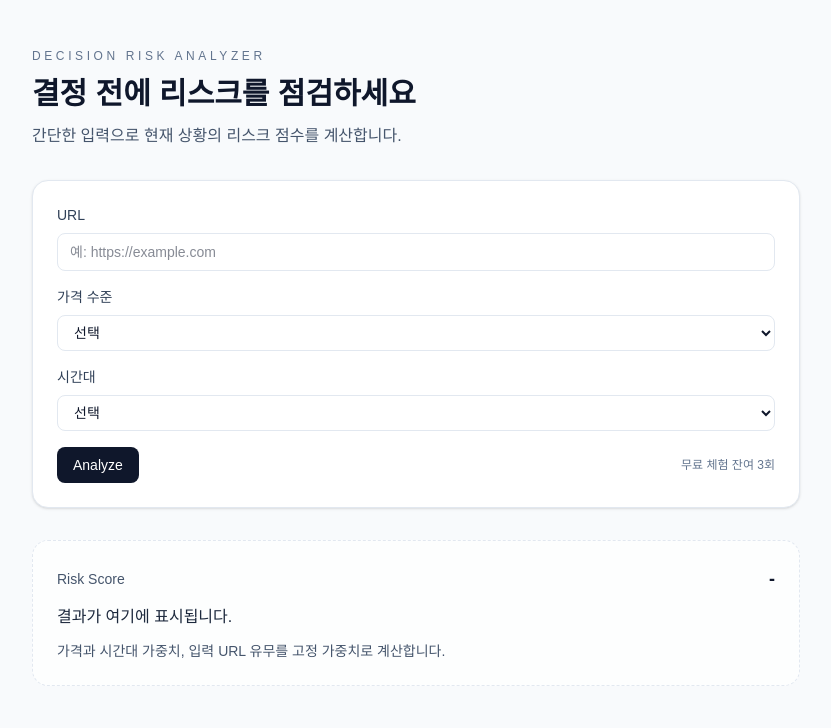
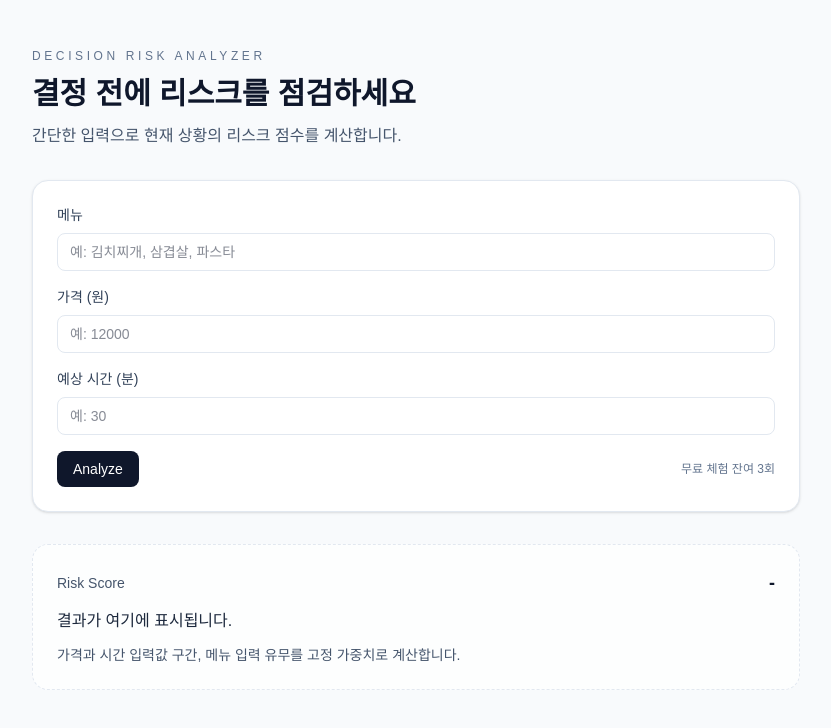
Before and after one commit to chohyunwoo/Decision_Risk_Analyzer, a Next.js app in the folder frontend/: page / in a window 1280 px wide. Shown: the top 728 px of the page, without its empty margins (224-1055 px from the left). Built offline with nearby package versions, Linux system fonts and the light colour scheme.

Commit message:
feat: switch to menu-based input

```diff
--- a/frontend/app/page.tsx
+++ b/frontend/app/page.tsx
@@ -2,25 +2,23 @@
 
 import { useEffect, useMemo, useState } from "react";
 
-type PriceLevel = "low" | "mid" | "high" | "";
-type TimeOfDay = "off-peak" | "peak" | "";
-
 const TRIAL_KEY = "dra_trial_count_v1";
 const MAX_TRIALS = 3;
 
-function computeRiskScore(url: string, price: PriceLevel, time: TimeOfDay) {
+function computeRiskScore(menu: string, priceValue: number, timeValue: number) {
   let score = 0;
 
-  if (url.trim().length > 0) {
+  if (menu.trim().length > 0) {
     score += 20;
   }
 
-  if (price === "low") score += 10;
-  if (price === "mid") score += 30;
-  if (price === "high") score += 50;
+  if (priceValue < 10000) score += 10;
+  else if (priceValue < 30000) score += 30;
+  else score += 50;
 
-  if (time === "off-peak") score += 10;
-  if (time === "peak") score += 30;
+  if (timeValue < 20) score += 10;
+  else if (timeValue < 60) score += 20;
+  else score += 30;
 
   return Math.min(score, 100);
 }
@@ -32,9 +30,9 @@ function riskLabel(score: number) {
 }
 
 export default function Home() {
-  const [url, setUrl] = useState("");
-  const [price, setPrice] = useState<PriceLevel>("");
-  const [time, setTime] = useState<TimeOfDay>("");
+  const [menu, setMenu] = useState("");
+  const [price, setPrice] = useState("");
+  const [time, setTime] = useState("");
   const [score, setScore] = useState<number | null>(null);
   const [message, setMessage] = useState("");
   const [trialCount, setTrialCount] = useState(0);
@@ -53,7 +51,7 @@ export default function Home() {
   const handleAnalyze = () => {
     setMessage("");
 
-    if (!url.trim() || !price || !time) {
+    if (!menu.trim() || !price.trim() || !time.trim()) {
       setMessage("모든 항목을 입력해 주세요.");
       return;
     }
@@ -67,7 +65,15 @@ export default function Home() {
     localStorage.setItem(TRIAL_KEY, String(nextCount));
     setTrialCount(nextCount);
 
-    setScore(computeRiskScore(url, price, time));
+    const priceValue = Number.parseInt(price, 10);
+    const timeValue = Number.parseInt(time, 10);
+
+    if (Number.isNaN(priceValue) || Number.isNaN(timeValue)) {
+      setMessage("가격과 시간은 숫자로 입력해 주세요.");
+      return;
+    }
+
+    setScore(computeRiskScore(menu, priceValue, timeValue));
   };
 
   return (
@@ -93,45 +99,40 @@ export default function Home() {
           >
             <div className="grid gap-2">
               <label className="text-sm font-medium text-slate-700">
-                URL
+                메뉴
               </label>
               <input
                 className="rounded-lg border border-slate-200 px-3 py-2 text-sm outline-none transition focus:border-slate-400"
-                placeholder="예: https://example.com"
-                value={url}
-                onChange={(event) => setUrl(event.target.value)}
+                placeholder="예: 김치찌개, 삼겹살, 파스타"
+                value={menu}
+                onChange={(event) => setMenu(event.target.value)}
               />
             </div>
 
             <div className="grid gap-2">
               <label className="text-sm font-medium text-slate-700">
-                가격 수준
+                가격 (원)
               </label>
-              <select
+              <input
                 className="rounded-lg border border-slate-200 px-3 py-2 text-sm outline-none transition focus:border-slate-400"
                 value={price}
-                onChange={(event) => setPrice(event.target.value as PriceLevel)}
-              >
-                <option value="">선택</option>
-                <option value="low">낮음</option>
-                <option value="mid">중간</option>
-                <option value="high">높음</option>
-              </select>
+                onChange={(event) => setPrice(event.target.value)}
+                placeholder="예: 12000"
+                inputMode="numeric"
+              />
             </div>
 
             <div className="grid gap-2">
               <label className="text-sm font-medium text-slate-700">
-                시간대
+                예상 시간 (분)
               </label>
-              <select
+              <input
                 className="rounded-lg border border-slate-200 px-3 py-2 text-sm outline-none transition focus:border-slate-400"
                 value={time}
-                onChange={(event) => setTime(event.target.value as TimeOfDay)}
-              >
-                <option value="">선택</option>
-                <option value="off-peak">비수기</option>
-                <option value="peak">피크</option>
-              </select>
+                onChange={(event) => setTime(event.target.value)}
+                placeholder="예: 30"
+                inputMode="numeric"
+              />
             </div>
 
             <div className="flex flex-col gap-2 sm:flex-row sm:items-center sm:justify-between">
@@ -165,7 +166,7 @@ export default function Home() {
             {score === null ? "결과가 여기에 표시됩니다." : riskLabel(score)}
           </p>
           <p>
-            가격과 시간대 가중치, 입력 URL 유무를 고정 가중치로 계산합니다.
+            가격과 시간 입력값 구간, 메뉴 입력 유무를 고정 가중치로 계산합니다.
           </p>
         </section>
       </div>
```
